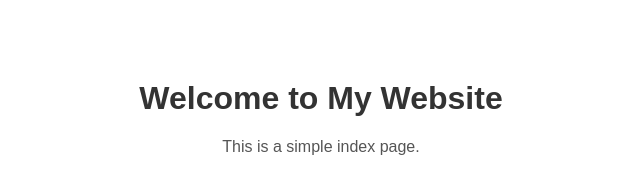
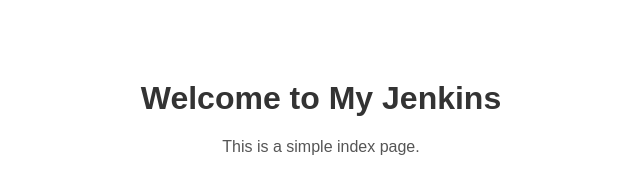
Before and after one commit to sujalkamanna/poll_scm, a plain HTML site: page index.html in a window 1280 px wide. Shown: the whole page, without its empty margins (319-959 px from the left). Drawn offline with Linux system fonts and the light colour scheme.

Commit message:
Change heading from 'My Website' to 'My Jenkins'

```diff
--- a/index.html
+++ b/index.html
@@ -18,7 +18,7 @@
 </head>
 <body>
 
-    <h1>Welcome to My Website</h1>
+    <h1>Welcome to My Jenkins</h1>
     <p>This is a simple index page.</p>
 
 </body>
```
